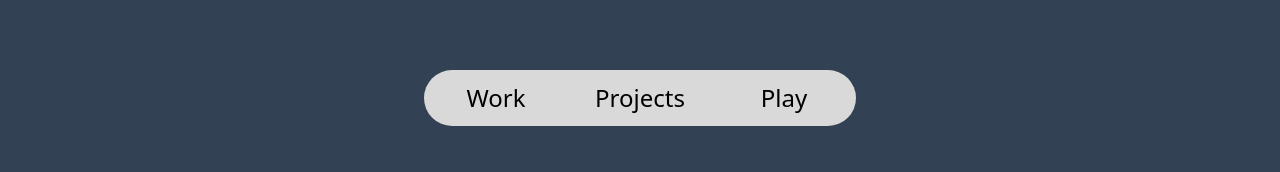
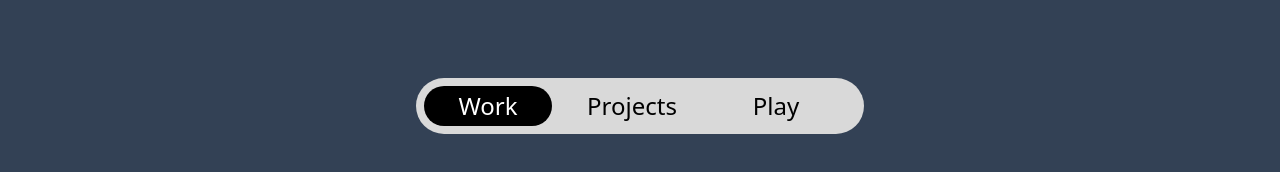
Before and after one commit to samb271/portfolio, a Vue app: page / in a window 1280 px wide. Shown: the part 610-782 px from the top of the page. Built offline with nearby package versions, Linux system fonts and the light colour scheme.

Commit message:
navbar visually good but not functional

```diff
--- a/src/components/Navbar.vue
+++ b/src/components/Navbar.vue
@@ -3,10 +3,10 @@
 </script>
 
 <template>
-  <div id="navbar" class="navbar fixed bottom-16 h-14 w-fit flex rounded-full">
-    <div class="w-36 text-2xl text-center grid place-items-center">Work</div>
-    <div class="w-36 text-2xl text-center grid place-items-center">Projects</div>
-    <div class="w-36 text-2xl text-center grid place-items-center">Play</div>
+  <div id="navbar" class="navbar fixed bottom-14 h-14 w-full max-w-md flex rounded-full">
+    <div class="w-32 h-10 mx-2 my-2 bg-black text-white text-2xl text-center rounded-full grid place-items-center">Work</div>
+    <div class="w-32 h-10 mx-2 my-2 text-2xl text-center grid place-items-center">Projects</div>
+    <div class="w-32 h-10 mx-2 my-2 text-2xl text-center grid place-items-center">Play</div>
   </div>
 </template>
 
```
